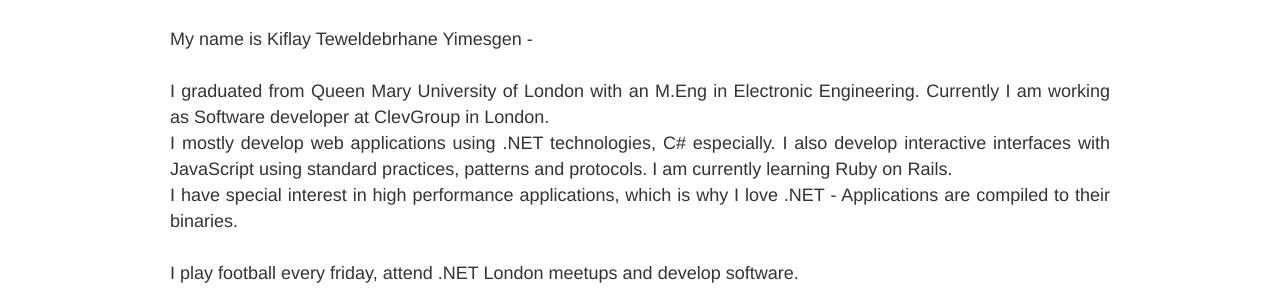
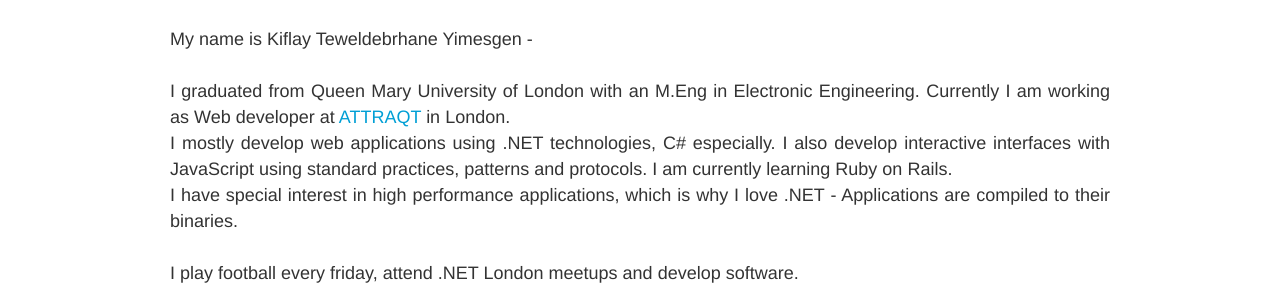
Before and after one commit to kiflay/kiflay.github.io, a Jekyll site: the page built from about.md, in a window 1280 px wide. Shown: the part 510-810 px from the top of the page. Built offline with Jekyll 4.4.1, drawn with Linux system fonts in a browser that asks for light colours; nearby versions of some CDN libraries; Markdown is read by kramdown in place of the engine named in the settings.

Commit message:
update about

```diff
--- a/about.md
+++ b/about.md
@@ -9,7 +9,7 @@
 			My name is Kiflay Teweldebrhane Yimesgen -
 			<br/>
 			<br/>
-			I graduated from Queen Mary University of London with an M.Eng in Electronic Engineering. Currently I am working as Software developer at ClevGroup in London.
+			I graduated from Queen Mary University of London with an M.Eng in Electronic Engineering. Currently I am working as Web developer at <a href="http://www.attraqt.com/" title="ATTRAQT"> ATTRAQT </a> in London.
 			<br/>
 			I mostly develop web applications using .NET technologies, C# especially. I also develop
 			interactive interfaces with JavaScript using standard practices, patterns and protocols. I am currently learning Ruby on Rails.
```
Also changed, not shown: _sass/site.scss (line endings or trailing spaces).
